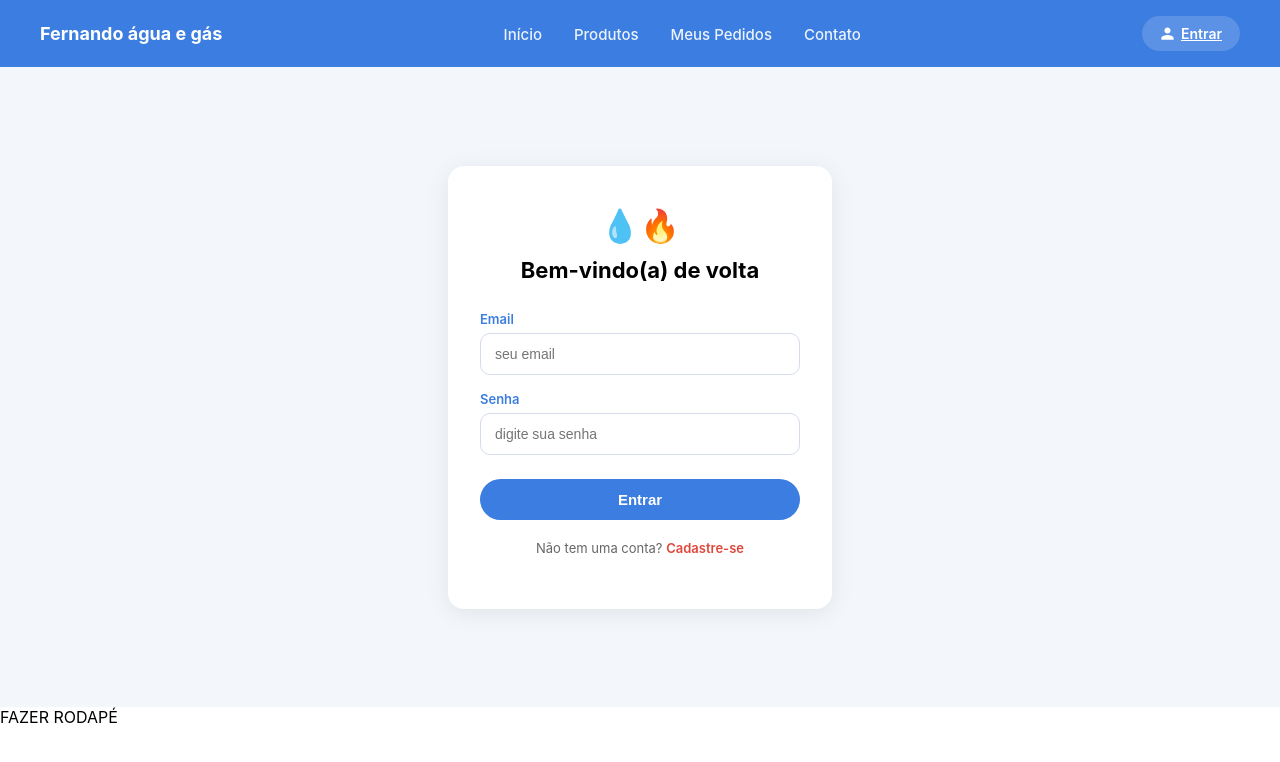
After one commit to Madu-rsd/Plataforma-de-Gerenciamento-e-Vendas-de-Gas-e-agua, a Django app: page /login/ in a window 1280 px wide. The commit adds this page. Shown: the top 762 px of the page. Run offline with Django 5.2, Linux system fonts and the light colour scheme.

Commit message:
Renderizando a página de login

```diff
--- a/Templates/base.html
+++ b/Templates/base.html
@@ -19,10 +19,10 @@
         </ul>
 
         <div class="navbar-right">
-            <button class="btn-entrar">
+            <a href="{% url 'login' %}" class="btn-entrar">
                 <svg viewBox="0 0 24 24" fill="currentColor"><path d="M12 12c2.7 0 4.9-2.2 4.9-4.9S14.7 2.2 12 2.2 7.1 4.4 7.1 7.1 9.3 12 12 12zm0 2.4c-3.3 0-9.8 1.6-9.8 4.9v2.5h19.6v-2.5c0-3.3-6.5-4.9-9.8-4.9z"/></svg>
                 Entrar
-            </button>
+            </a>
         </div>
     </nav>
 
--- /dev/null
+++ b/Templates/usuarios/login.html
@@ -0,0 +1,25 @@
+{% extends 'base.html' %}
+
+{% block title %}Página inicial{% endblock %}
+
+{% block content %}
+<div class="pagina-login">
+    <div class="card-login">
+        <div class="logo-login">💧🔥</div>
+        <h1>Bem-vindo(a) de volta</h1>
+
+        <form method="post" class="formulario">
+            {% csrf_token %}
+            <label for="email">Email</label>
+            <input type="email" id="email" name="email" placeholder="seu email">
+
+            <label for="senha">Senha</label>
+            <input type="password" id="senha" name="senha" placeholder="digite sua senha">
+
+            <button type="submit" class="btn-login">Entrar</button>
+        </form>
+
+        <p class="link-secundario">Não tem uma conta? <a href="{% url 'cadastro' %}">Cadastre-se</a></p>
+    </div>
+</div>
+{% endblock %}
--- a/setup/urls.py
+++ b/setup/urls.py
@@ -19,8 +19,7 @@ from django.urls import path, include
 
 urlpatterns = [
     path('admin/', admin.site.urls),
-    path('', include('usuarios.urls')),          # <-- nova linha
+    path('', include('usuarios.urls')),
     path('pedidos/', include('pedidos.urls')),
     path('produtos/', include('produtos.urls')),
-    path('usuarios/', include('usuarios.urls')),
 ]
--- a/static/css/style.css
+++ b/static/css/style.css
@@ -1,13 +1,23 @@
-:root {
+/* ==========================================================================
+   Variáveis
+   ========================================================================== */
+   :root {
     --azul: #3B7DE0;
     --branco: #FFFFFF;
+    --vermelho: #E0473B;
 }
 
+/* ==========================================================================
+   Base
+   ========================================================================== */
 body {
     margin: 0;
     font-family: -apple-system, "Segoe UI", Roboto, Arial, sans-serif;
 }
 
+/* ==========================================================================
+   Navbar
+   ========================================================================== */
 .navbar {
     display: flex;
     align-items: center;
@@ -63,6 +73,9 @@ body {
     height: 15px;
 }
 
+/* ==========================================================================
+   Página inicial (dashboard)
+   ========================================================================== */
 .cabecalho {
     text-align: center;
     padding: 50px 20px;
@@ -115,12 +128,101 @@ body {
     font-size: 17px;
 }
 
-.quadro{
+.quadro {
     background: #AEC6F5;
     border-radius: 16px;
     padding: 12px 20px;
     max-width: 320px;
     margin: 40px auto 0;
     text-align: center;
+}
+
+/* ==========================================================================
+   Login e Cadastro (estrutura compartilhada)
+   ========================================================================== */
+.pagina-login, .cad {
+    display: flex;
+    align-items: center;
+    justify-content: center;
+    flex-direction: column;
+    min-height: 80vh;
+    background: #F3F6FB;
+}
+
+.card-login, .formCad {
+    background: var(--branco);
+    border-radius: 16px;
+    padding: 40px 32px;
+    width: 100%;
+    text-align: center;
+    box-shadow: 0 4px 24px rgba(0,0,0,0.08);
+}
+
+.card-login { max-width: 320px; }
+.formCad { max-width: 400px; }
+
+.logo-login {
+    font-size: 32px;
+    margin-bottom: 12px;
+}
+
+.card-login h1 {
+    font-size: 22px;
+    margin: 0 0 28px;
+}
+
+.formulario, .formCad {
+    display: flex;
+    flex-direction: column;
+    gap: 16px;
+    text-align:left
+}
+
+.formulario label, .formCad label {
+    font-size: 13px;
+    font-weight: 600;
+    color: var(--azul);
+    margin-bottom: -10px;
+}
+
+.formulario input, .formCad input {
+    padding: 12px 14px;
+    border: 1px solid #D5DCEB;
+    border-radius: 10px;
+    font-size: 14px;
+    outline: none;
+}
+
+.formulario input:focus, .formCad input:focus {
+    border-color: var(--azul);
+}
+
+.btn-login, .cadEviar {
+    margin-top: 8px;
+    background: var(--azul);
+    color: var(--branco);
+    border: none;
+    padding: 12px;
+    border-radius: 24px;
+    font-size: 15px;
+    font-weight: 700;
+    cursor: pointer;
+    transition: 500ms ease-out;
+}
+
+.btn-login:hover, #cadEviar:hover {
+    box-shadow: 0 0 2px#1b4686;
 
 }
+
+.link-secundario {
+    margin-top: 20px;
+    font-size: 13px;
+    color: #666;
+}
+
+.link-secundario a {
+    color: var(--vermelho);
+    font-weight: 600;
+    text-decoration: none;
+}
--- a/usuarios/urls.py
+++ b/usuarios/urls.py
@@ -1,6 +1,9 @@
 from django.urls import path
 from . import views
 
+
 urlpatterns = [
-    path('', views.dashboard, name='tela_inicial')
+    path('', views.dashboard, name='tela_inicial'),
+    path('login/', views.login_view, name='login'),
+    path('cadastro/', views.cadastro_view, name='cadastro')
 ]
--- a/usuarios/views.py
+++ b/usuarios/views.py
@@ -4,3 +4,9 @@ from django.shortcuts import render
 
 def dashboard(request):
     return render(request, 'usuarios/dashboard.html')
+
+def login_view(request):
+    return render(request, 'usuarios/login.html')
+
+def cadastro_view(request):
+    return render(request, 'usuarios/cadastro.html')
```
Also changed, not shown: Templates/usuarios/cadastro.html (added, +24 -0 lines).
